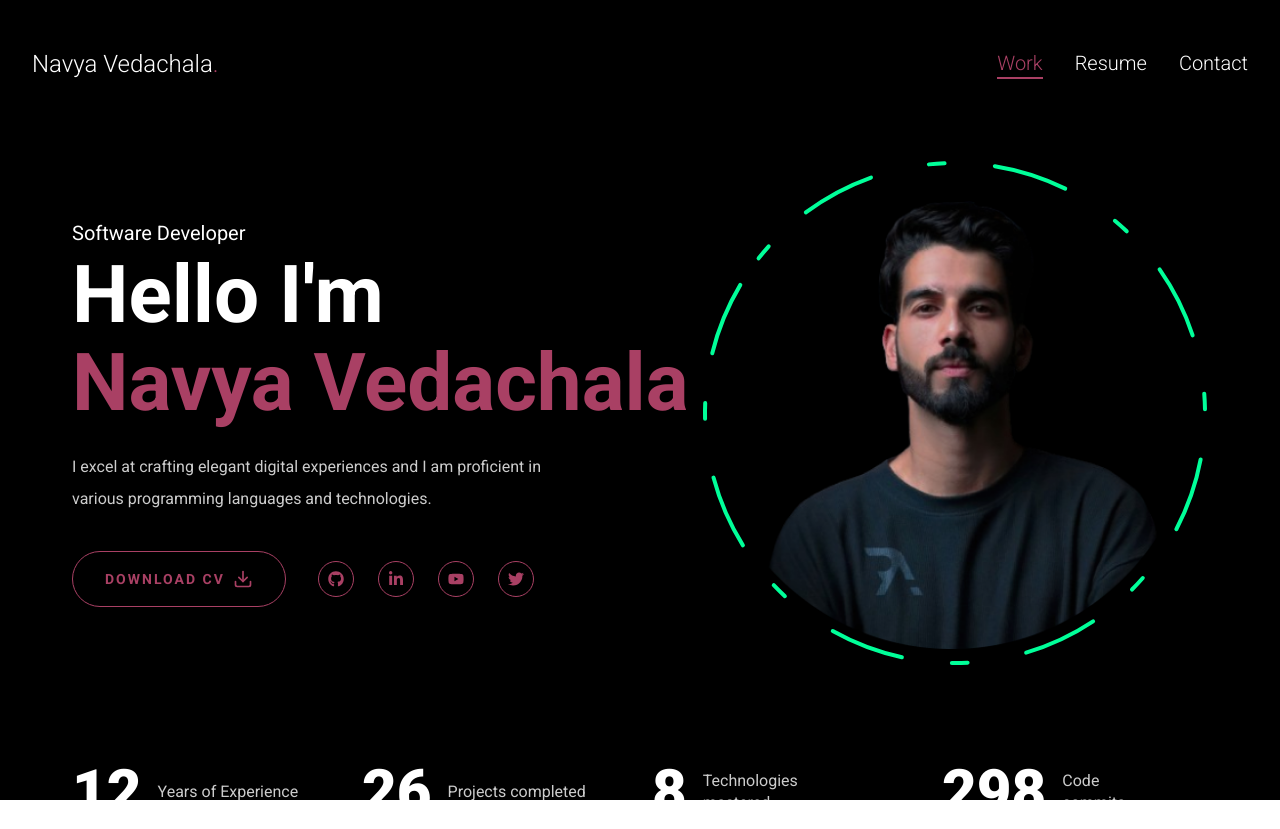
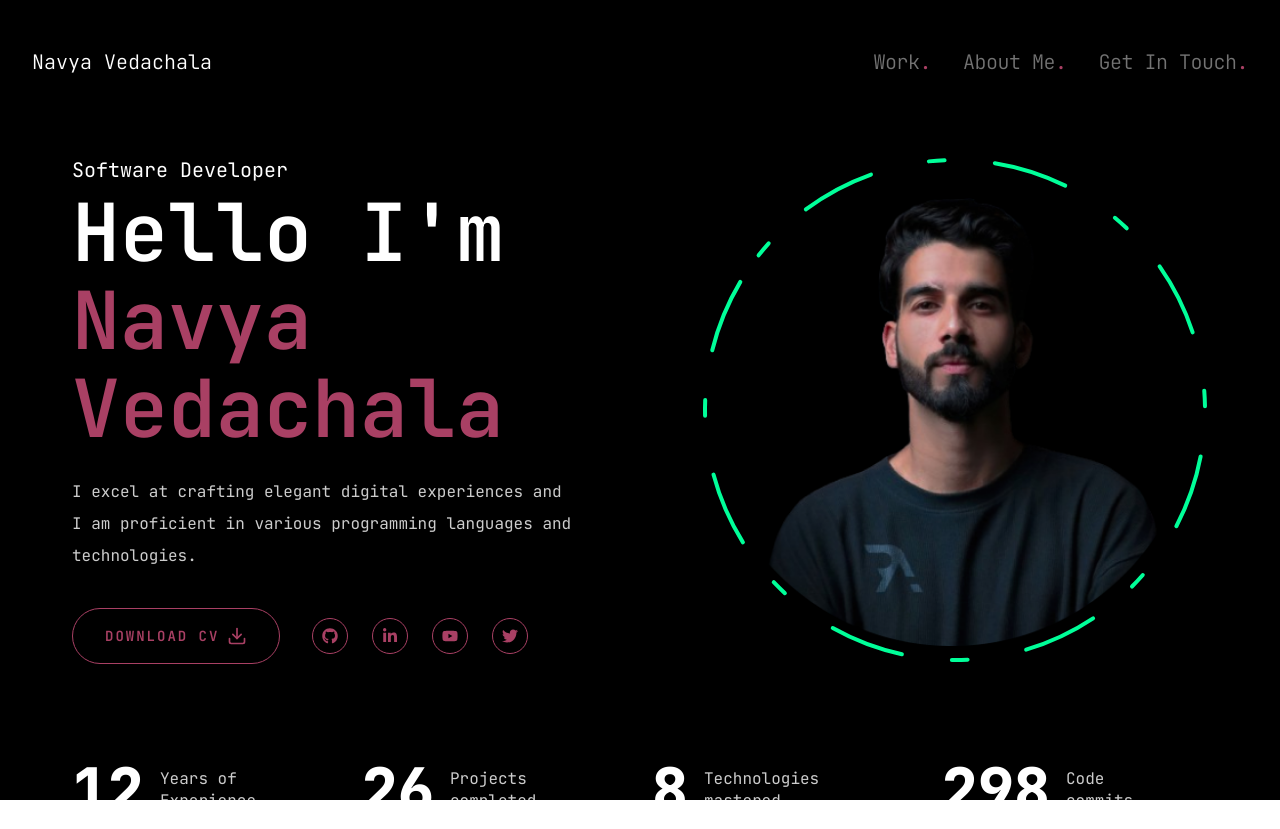
Before and after one commit to Navyashr4/portfolio-, a Next.js app: page / in a window 1280 px wide. Built offline with nearby package versions, Linux system fonts and the light colour scheme.

Commit message:
desktop nav

```diff
--- a/app/layout.jsx
+++ b/app/layout.jsx
@@ -1,4 +1,4 @@
-import { Roboto } from "next/font/google";
+import { JetBrains_Mono } from "next/font/google";
 import "./globals.css";
 
 //components
@@ -6,9 +6,9 @@ import Header from "../components/Header";
 import PageTransition from "../components/PageTransition"
 import StairTransition from "../components/StairTransition"
 
-const jetbrainsMono = Roboto({
+const jetbrainsMono = JetBrains_Mono({
   subsets: ["latin"],
-  weight: ["100", "300", "400", "500", "700", "900"],
+  weight: ["100", "200", "300", "400", "500", "600", "700", "800"],
   variable: '--font-jetbrainsMono'
 });
 
--- a/components/Header.jsx
+++ b/components/Header.jsx
@@ -7,12 +7,12 @@ import Nav from "./Nav"
 
 const Header = () => {
   return (
-    <header className="py-8 xl:py-12 text-white px-8">
+    <header className="sticky top-0 bg-black bg-opacity-50 backdrop-blur-md z-50 py-8 xl:py-12 text-white px-8">
         <div className="mx-auto flex justify-between items-center">
           {/* Logo */}
           <Link href="/">
-            <h1 className="text-2xl font-light">
-              Navya Vedachala<span className="text-accent">.</span>
+            <h1 className="text-xl font-light">
+              Navya Vedachala
             </h1>
           </Link>
 
--- a/components/Nav.jsx
+++ b/components/Nav.jsx
@@ -1,41 +1,41 @@
-"use client"
+"use client";
 
-import Link from "next/link"
-import { usePathname } from "next/navigation"
+import Link from "next/link";
+import { usePathname } from "next/navigation";
 
 const links = [
   {
     name: "work",
-        path: "/"
+    path: "/work",
   },
   {
-        name: "resume",
-        path: "/resume"
+    name: "About me",
+    path: "/resume",
   },
   {
-        name: "contact",
-        path: "/contact"
+    name: "Get in touch",
+    path: "/contact",
   },
-]
+];
 
 const Nav = () => {
   const pathname = usePathname();
-
+    {/**TODO CUTE HOVER EFFECT LIKE JIACHENG DID FOR FUN */}
   return (
     <nav className="flex gap-8">
       {links.map((link, index) => {
-                return(
+        return (
           <Link
             href={link.path}
             key={index}
-                    className={`${link.path === pathname && "text-accent border-b-2 border-accent"}
-                    capitalize font-light text-xl hover:text-accent transition-all`}>
-                    {link.name}
+            className={`capitalize font-light text-xl transition-all tracking-tight ${link.path === pathname ? " text-white" : "text-white/45 hover:text-white"}`}
+          >
+            {link.name}<span className="text-accent">.</span>
           </Link>
         );
       })}
     </nav>
-    )
-}
+  );
+};
 
-export default Nav
+export default Nav;
```
Lines whose indentation alone changed are shown as unchanged.
